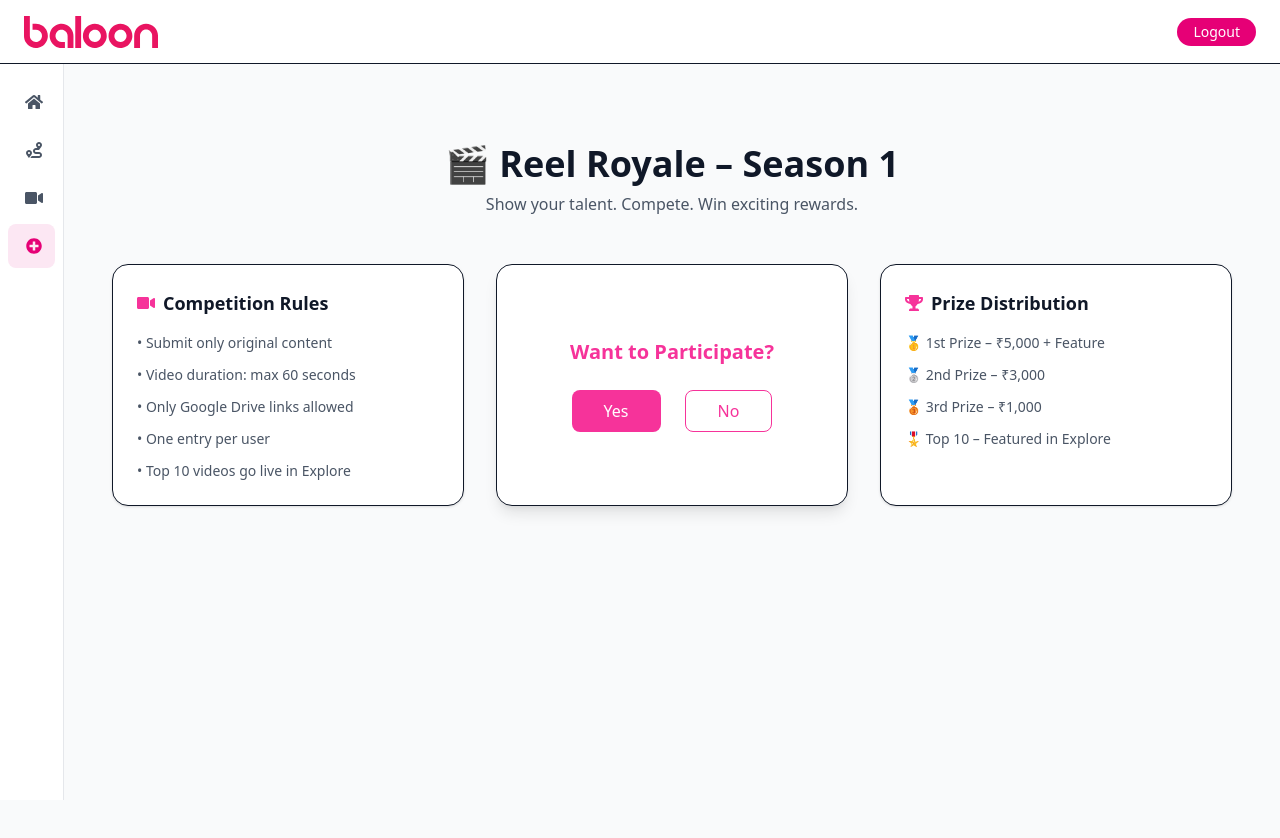
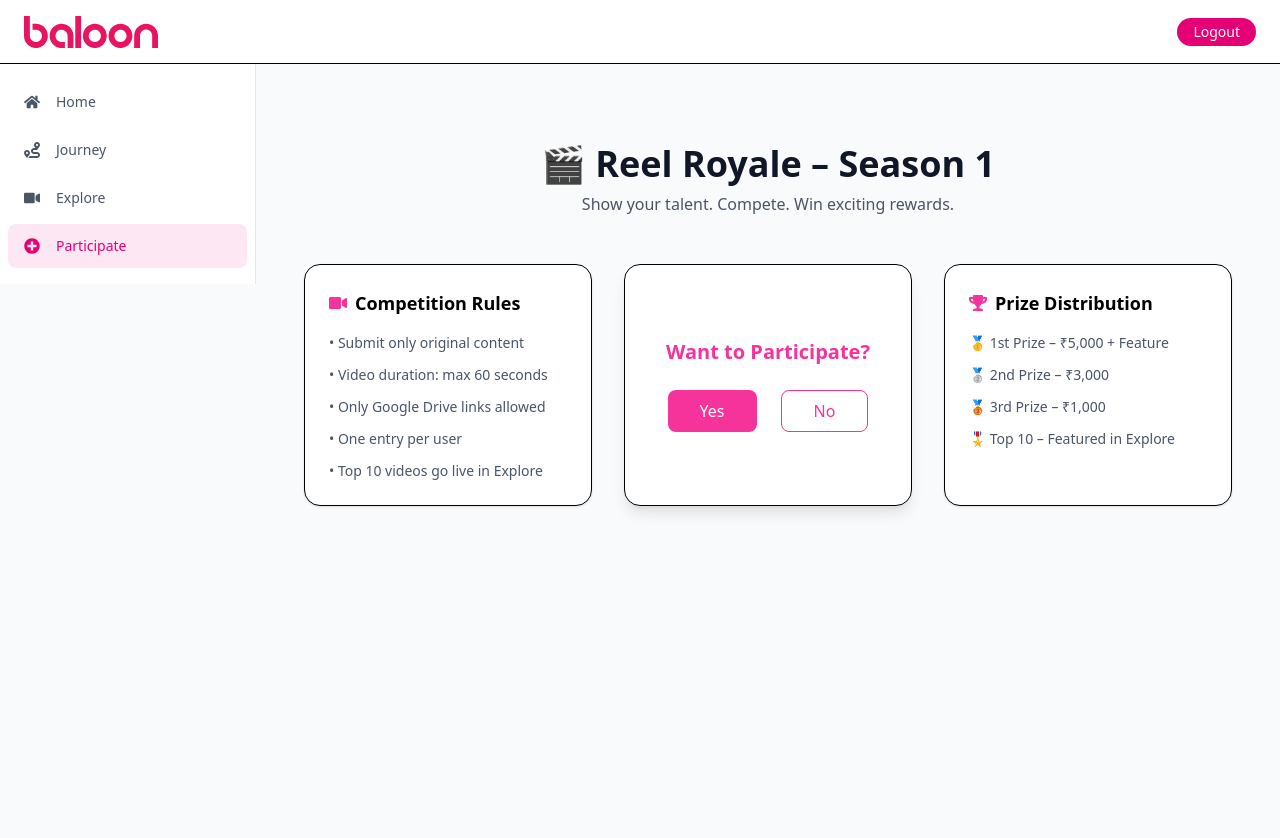
Before and after one commit to ifnavneetrajput/baloon-proto, a React (Vite) app: page /participate in a window 1280 px wide. Shown: the top 838 px of the page. Built offline with nearby package versions, Linux system fonts and the light colour scheme; no server answers; the database is empty; sample sign-in values are in the browser's storage.

Commit message:
participation logic

```diff
--- a/src/Components/Body.jsx
+++ b/src/Components/Body.jsx
@@ -1,12 +1,14 @@
 import { Outlet } from "react-router-dom";
 import Header from "./Header";
-import Sidebar from "./Sidebar";
+import Sidebar from "./SideBar";
+import { useState } from "react";
 
 const Body = () => {
+  const [open, setOpen] = useState(false);
+
   return (
-    <div className="min-h-screen bg-gray-50 text-gray-900">
-
-      <Header />
+    <div className="min-h-screen bg-gray-50">
+      <Header onMenuClick={() => setOpen(true)} />
 
       <div className="flex">
 
@@ -14,6 +16,18 @@ const Body = () => {
           <Sidebar />
         </div>
 
+
+        {open && (
+          <>
+            <div
+              className="fixed inset-0 bg-black/40 z-40 md:hidden"
+              onClick={() => setOpen(false)}
+            />
+            <div className="fixed top-0 left-0 h-full w-64 bg-white z-50 md:hidden">
+              <Sidebar mobile onClose={() => setOpen(false)} />
+            </div>
+          </>
+        )}
 
         <main className="flex-1 px-6 py-8">
           <Outlet />
--- a/src/Components/Header.jsx
+++ b/src/Components/Header.jsx
@@ -1,40 +1,37 @@
 import { signOut } from "firebase/auth";
 import { auth } from "../utils/firebase";
-import { useNavigate, useLocation } from "react-router-dom";
+import { useNavigate } from "react-router-dom";
 import baloonWordMark from "../assets/baloon_word_mark_.svg";
+import { FaBars } from "react-icons/fa";
 
-const Header = () => {
+const Header = ({ onMenuClick }) => {
   const navigate = useNavigate();
-  const location = useLocation();
+ // const location = useLocation();
 
   const handleLogout = async () => {
-    try {
-      await signOut(auth);
-      navigate("/login");
-    } catch (err) {
-      console.error(err);
-    }
-  };
-
-  const handleLogoClick = () => {
-    if (location.pathname !== "/journey") {
-      navigate("/journey");
-    }
+    await signOut(auth);
+    navigate("/login");
   };
 
   return (
-    <header className="sticky top-0 z-50 h-16 flex items-center justify-between px-6 border-b bg-white">
+    <header className="sticky top-0 z-50 h-16 bg-white border-b flex items-center justify-between px-6">
+      <div className="flex items-center gap-4">
 
-      <img
-        src={baloonWordMark}
-        alt="Baloon logo"
-        className="h-8 cursor-pointer hover:opacity-80 transition"
-        onClick={handleLogoClick}
-      />
+        <button onClick={onMenuClick} className="md:hidden text-gray-700">
+          <FaBars size={18} />
+        </button>
+
+        <img
+          src={baloonWordMark}
+          alt="Baloon"
+          className="h-8 cursor-pointer"
+          onClick={() => navigate("/journey")}
+        />
+      </div>
 
       <button
         onClick={handleLogout}
-        className="bg-pink-600 text-white px-4 py-1 rounded-full text-sm hover:bg-pink-700 transition"
+        className="bg-pink-600 text-white px-4 py-1 rounded-full text-sm"
       >
         Logout
       </button>
--- a/src/Components/Participate.jsx
+++ b/src/Components/Participate.jsx
@@ -1,7 +1,8 @@
-import { useState } from "react";
+import { useState ,useEffect} from "react";
 import { useNavigate } from "react-router-dom";
 import { auth, db } from "../utils/firebase";
-import { doc, setDoc, serverTimestamp } from "firebase/firestore";
+import { doc, setDoc, getDoc, serverTimestamp } from "firebase/firestore";
+
 import { FaTrophy, FaVideo, FaCheckCircle } from "react-icons/fa";
 
 const Participate = () => {
@@ -57,6 +58,22 @@ const Participate = () => {
       setLoading(false);
     }
   };
+  useEffect(() => {
+    const checkParticipation = async () => {
+      const user = auth.currentUser;
+      if (!user) return;
+
+      const ref = doc(db, "participations", user.uid);
+      const snap = await getDoc(ref);
+
+      if (snap.exists()) {
+        setSubmitted(true);
+      }
+    };
+
+    checkParticipation();
+  }, []);
+
 
   return (
     <div className="min-h-screen bg-gray-50 px-6 py-12">
--- a/src/Components/ProtectedRoute.jsx
+++ b/src/Components/ProtectedRoute.jsx
@@ -1,8 +1,31 @@
 import { Navigate } from "react-router-dom";
 import { auth } from "../utils/firebase";
+import { useEffect, useState } from "react";
+import { onAuthStateChanged } from "firebase/auth";
 
 const ProtectedRoute = ({ children }) => {
-  return auth.currentUser ? children : <Navigate to="/login" />;
+  const [user, setUser] = useState(undefined);
+
+  useEffect(() => {
+    const unsub = onAuthStateChanged(auth, (firebaseUser) => {
+      setUser(firebaseUser);
+    });
+
+    return () => unsub();
+  }, []);
+
+
+  if (user === undefined) {
+    return null;
+  }
+
+
+  if (!user) {
+    return <Navigate to="/login" replace />;
+  }
+
+
+  return children;
 };
 
 export default ProtectedRoute;
--- a/src/Components/SideBar.jsx
+++ b/src/Components/SideBar.jsx
@@ -1,9 +1,16 @@
 import { NavLink } from "react-router-dom";
-import { FaHome, FaRoute, FaVideo, FaPlusCircle } from "react-icons/fa";
+import {
+  FaHome,
+  FaRoute,
+  FaVideo,
+  FaPlusCircle,
+  FaTimes,
+} from "react-icons/fa";
 
-const Sidebar = () => {
+const Sidebar = ({ mobile = false, onClose }) => {
   const linkClass = ({ isActive }) =>
-    `group flex items-center gap-4 px-4 py-3 rounded-lg text-sm transition-all duration-300
+    `group flex items-center gap-4 px-4 py-3 rounded-lg text-sm
+     transition-all duration-300
      ${
        isActive
          ? "bg-pink-100 text-pink-600 font-medium"
@@ -12,47 +19,55 @@ const Sidebar = () => {
 
   return (
     <aside
-      className="
-        group
-        bg-white
-        border-r
-        border-gray-200
-        sticky
-        top-16
-        h-[calc(100vh-64px)]
-        w-16 hover:w-64
+      className={`
+        bg-white border-r border-gray-200
+        ${mobile ? "w-64 h-full" : "w-64"}
         transition-all duration-300
-        overflow-hidden
-      "
+      `}
     >
+      {mobile && (
+        <div className="flex justify-end p-4">
+          <button onClick={onClose}>
+            <FaTimes />
+          </button>
+        </div>
+      )}
+
       <nav className="flex flex-col gap-1 px-2 py-4">
-        <NavLink to="/home" className={linkClass}>
-          <FaHome className="text-base min-w-[20px]" />
-          <span className="whitespace-nowrap opacity-0 group-hover:opacity-100 transition-all duration-300">
-            Home
-          </span>
-        </NavLink>
+        {[
+          { to: "/home", icon: <FaHome />, label: "Home" },
+          { to: "/journey", icon: <FaRoute />, label: "Journey" },
+          { to: "/main", icon: <FaVideo />, label: "Explore" },
+          { to: "/participate", icon: <FaPlusCircle />, label: "Participate" },
+        ].map(({ to, icon, label }) => (
+          <NavLink
+            key={to}
+            to={to}
+            className={linkClass}
+            onClick={mobile ? onClose : undefined}
+          >
 
-        <NavLink to="/journey" className={linkClass}>
-          <FaRoute className="text-base min-w-[20px]" />
-          <span className="whitespace-nowrap opacity-0 group-hover:opacity-100 transition-all duration-300">
-            Journey
-          </span>
-        </NavLink>
+            <span
+              className="
+                text-base
+                transition-transform duration-300
+                group-hover:scale-110
+              "
+            >
+              {icon}
+            </span>
 
-        <NavLink to="/main" className={linkClass}>
-          <FaVideo className="text-base min-w-[20px]" />
-          <span className="whitespace-nowrap opacity-0 group-hover:opacity-100 transition-all duration-300">
-            Explore
-          </span>
-        </NavLink>
 
-        <NavLink to="/participate" className={linkClass}>
-          <FaPlusCircle className="text-base min-w-[20px]" />
-          <span className="whitespace-nowrap opacity-0 group-hover:opacity-100 transition-all duration-300">
-            Participate
-          </span>
-        </NavLink>
+            <span
+              className="
+                transition-all duration-300
+                group-hover:translate-x-1
+              "
+            >
+              {label}
+            </span>
+          </NavLink>
+        ))}
       </nav>
     </aside>
   );
--- a/src/Components/Signup.jsx
+++ b/src/Components/Signup.jsx
@@ -54,7 +54,7 @@ const Signup = () => {
         displayName: fullName,
       });
 
-      navigate("/main");
+      navigate("/home");
     } catch (err) {
       setError(getErrorMessage(err.code));
     } finally {
```
